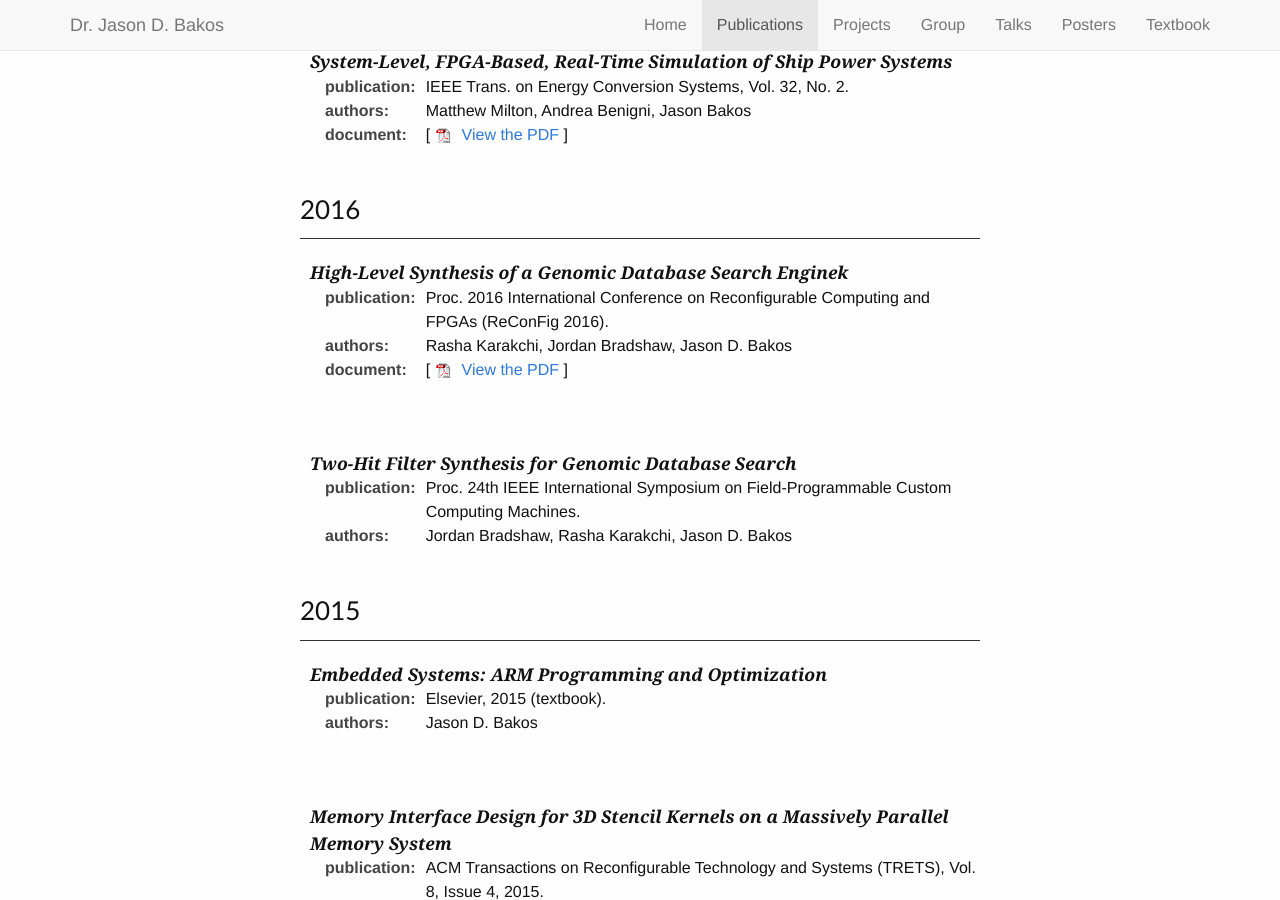
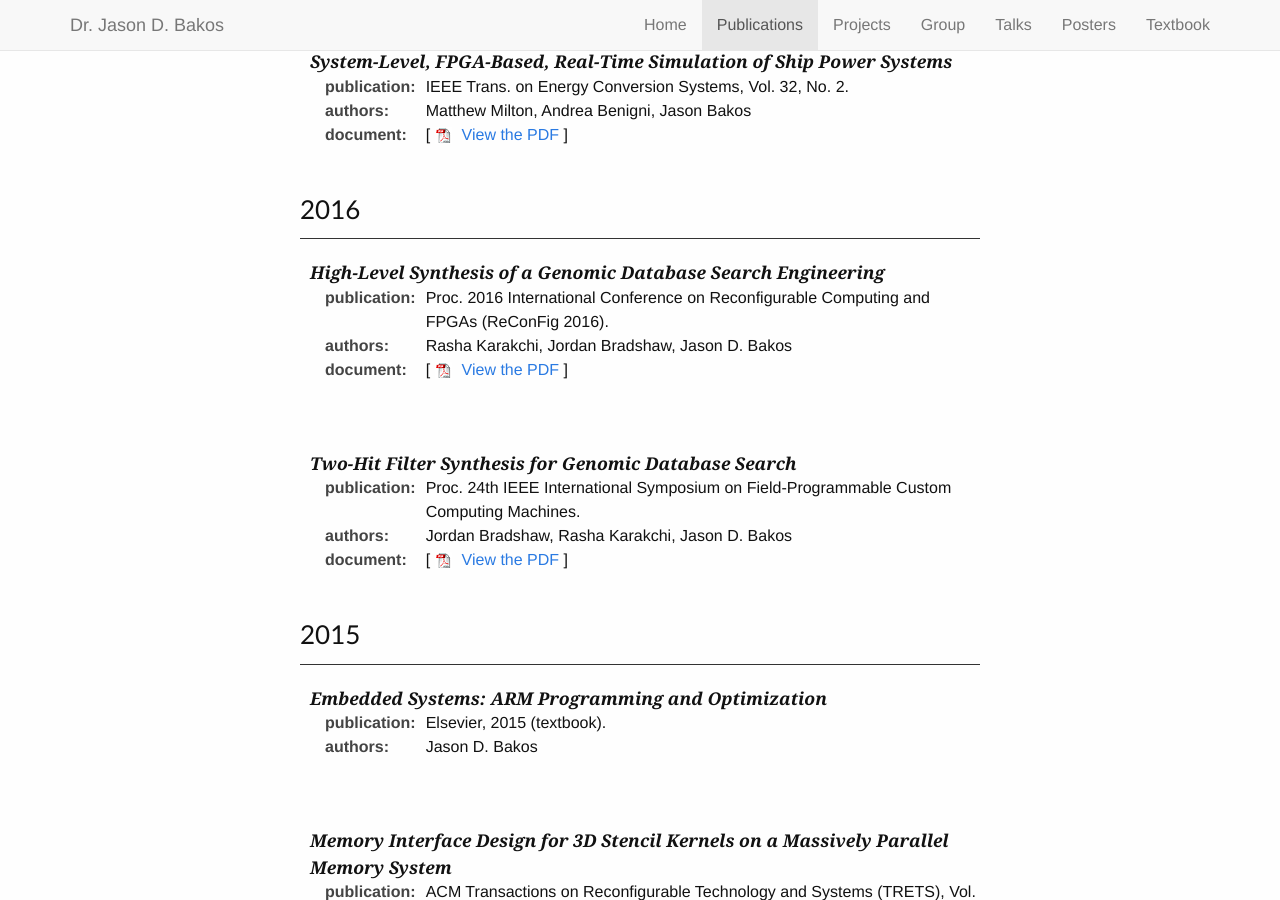
Before and after one commit to USCHeRC/Website, a Jekyll site: the page built from _my_pages/publications.html, in a window 1280 px wide and 900 px high, scrolled down 373 px. Built offline with Jekyll 4.4.1, drawn with Linux system fonts in a browser that asks for light colours.

Commit message:
added pdf link in yml

```diff
--- a/_data/publications.yml
+++ b/_data/publications.yml
@@ -17,7 +17,7 @@
 
 
 
-- title       : High-Level Synthesis of a Genomic Database Search Enginek
+- title       : High-Level Synthesis of a Genomic Database Search Engineering
   year        : 2016
   source      : Proc. 2016 International Conference on Reconfigurable Computing and FPGAs (ReConFig 2016).
   authors     : Rasha Karakchi, Jordan Bradshaw, Jason D. Bakos
@@ -29,7 +29,7 @@
   year        : 2016
   source      : Proc. 24th IEEE International Symposium on Field-Programmable Custom Computing Machines.
   authors     : Jordan Bradshaw, Rasha Karakchi, Jason D. Bakos
-  download    : ""
+  download    : fccm16_paper.pdf
 
 
 
```
Also changed, not shown: 2 other files.
